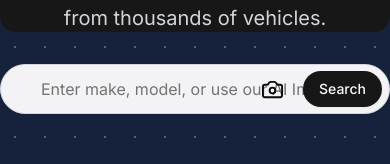
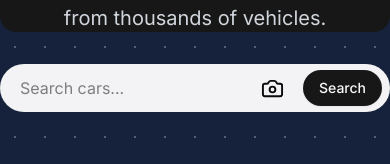
Before and after one commit to Manikreddy2002/vehiql, a Next.js app: page / in a window 390 px wide. Shown: the part 288-452 px from the top of the page. Built offline with nearby package versions, Linux system fonts and the light colour scheme; no server answers; the database is empty; what @arcjet/next would draw is missing.

Commit message:
Bug Fixes

```diff
--- a/components/car-card.jsx
+++ b/components/car-card.jsx
@@ -112,7 +112,7 @@ const CarCard = ({ car, onSaveStateChange }) => {
                 </Badge>
             </div>
 
-            <div className="flex justify-between">
+            <div className="flex justify-between mb-1">
                 <Button
                     className="flex-1"
                     onClick={() => {
--- a/components/home-search.jsx
+++ b/components/home-search.jsx
@@ -95,13 +95,17 @@ const HomeSearch = () => {
         <div>
             <form onSubmit={handleTextSubmit}>
                 <div className='relative flex items-center'>
-                    <Input
+                    <input
+                        type="text"
+                        placeholder="Search cars..."
+                        className="block sm:hidden pl-5 pr-6 py-3 w-full rounded-full border-gray-300 bg-white/95 backdrop-blur-sm"
+                    />
+
+                    <input
                         type="text"
                         placeholder="Enter make, model, or use our AI Image Search..."
-                        value={searchTerm}
-                        onChange={(e) => setSearchTerm(e.target.value)}
-                        className="pl-10 pr-12 py-6 w-full rounded-full border-gray-300 bg-white/95
-                        backdrop-blur-sm"/>
+                        className="hidden sm:block pl-10 pr-12 py-6 w-full rounded-full border-gray-300 bg-white/95 backdrop-blur-sm"
+                    />
                     <div className="absolute right-[100px]">
                         <Camera
                             size={35}
@@ -169,7 +173,7 @@ const HomeSearch = () => {
                                 type="submit"
                                 className="w-full mt-2"
                                 disabled={isUploading || isProcessing}>{
-                                    isUploading ? "Uploading..." : isProcessing ? "Analyzing Image ... " :"Search with this Image"}</Button>}
+                                    isUploading ? "Uploading..." : isProcessing ? "Analyzing Image ... " : "Search with this Image"}</Button>}
                         </form>
                     </div>
                 )
--- a/components/test-drive-card.jsx
+++ b/components/test-drive-card.jsx
@@ -139,7 +139,7 @@ const TestDriveCard = (
                             <Button
                                 variant="outline"
                                 size="sm"
-                                className="w-full my-2 sm:mb-0"
+                                className="w-full my-2 mb-1"
                                 asChild
                             >
                                 <Link
```
